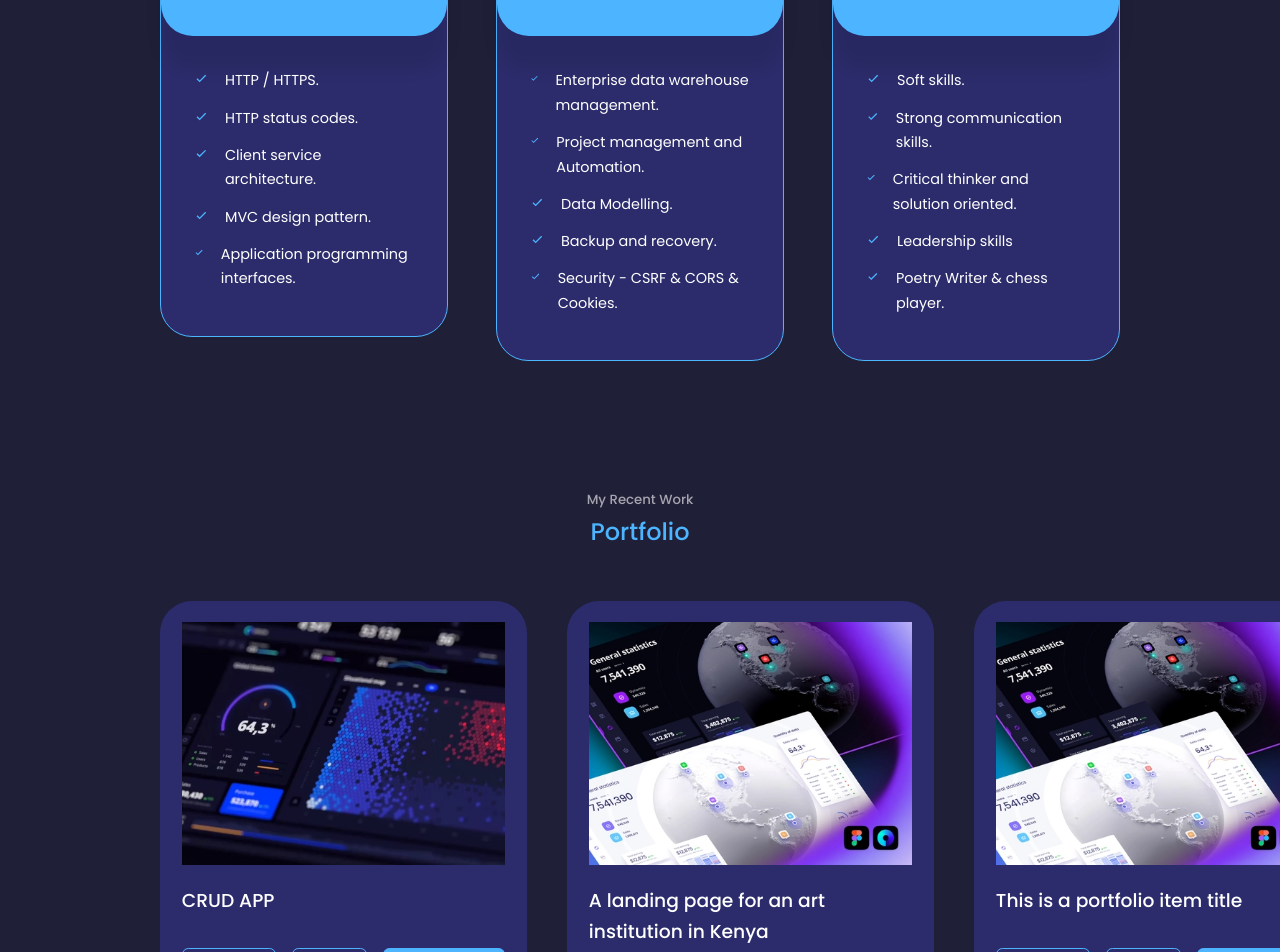
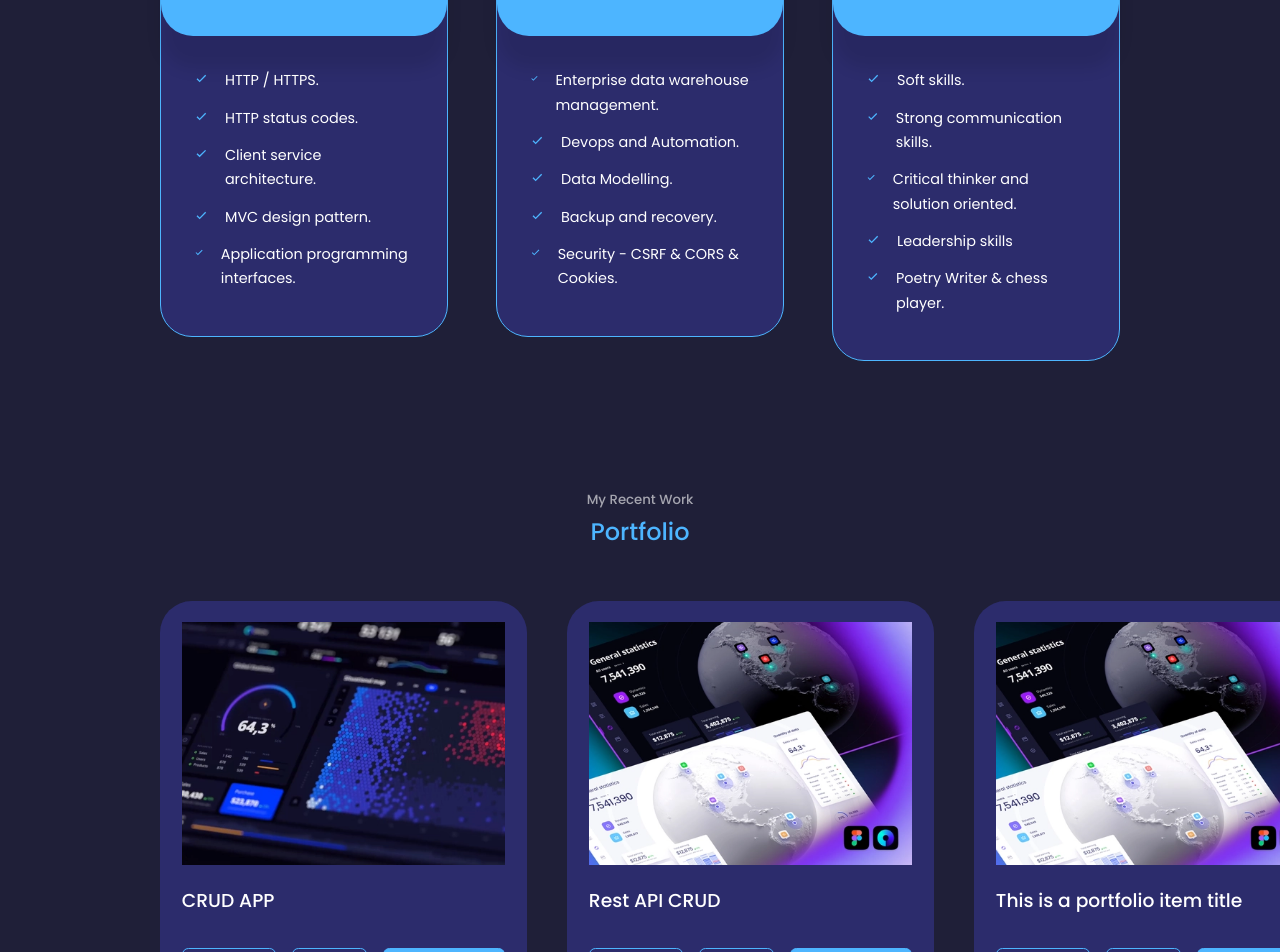
Before and after one commit to HillaryNyakundi/My-portfolio, a React (Create React App) app: page / in a window 1280 px wide. Shown: the part 2340-3292 px from the top of the page. Built offline with nearby package versions, Linux system fonts and the light colour scheme.

Commit message:
minor corrections

```diff
--- a/src/components/portfolio/Portfolio.jsx
+++ b/src/components/portfolio/Portfolio.jsx
@@ -29,7 +29,7 @@ const portfolio = () => {
           <div className="portfolio__item-image">
             <img src={LAPI6} alt="" />
           </div>
-            <h3>A landing page for an art institution in Kenya</h3>
+            <h3>Rest API CRUD</h3>
             <div className="portfolio__item-cta">
             <a href="https://github.com/HillaryNyakundi/Art-place" className='btn' target='_blank'>Github</a>
             <a href="https://github.com/HillaryNyakundi/Art-place" className='btn' target='_blank'>Blog</a>
--- a/src/components/services/Services.jsx
+++ b/src/components/services/Services.jsx
@@ -56,7 +56,7 @@ const services = () => {
 
             <li>
               <BiCheck className='service__list-icon' />
-              <p>Project management and Automation.</p>
+              <p>Devops and Automation.</p>
             </li>
 
             <li>
```
